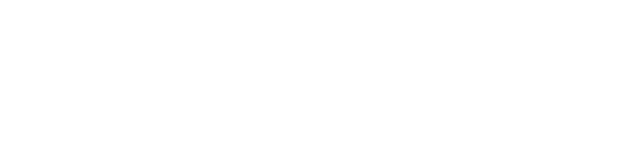
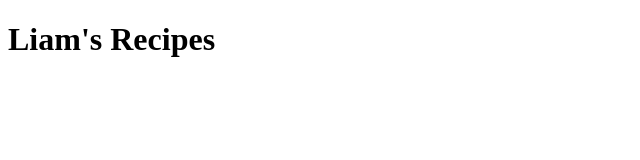
Before and after one commit to LiamGrossi/odin-recipes, a plain HTML site: page index.html in a window 1280 px wide. Shown: the whole page, without its empty margins (0-640 px from the left). Drawn offline with Linux system fonts and the light colour scheme.

Commit message:
Add heading to index.html

```diff
--- a/index.html
+++ b/index.html
@@ -6,6 +6,6 @@
     <title>Liam's Recipes</title>
 </head>
 <body>
-
+    <h1>Liam's Recipes</h1>
 </body>
 </html>
```
